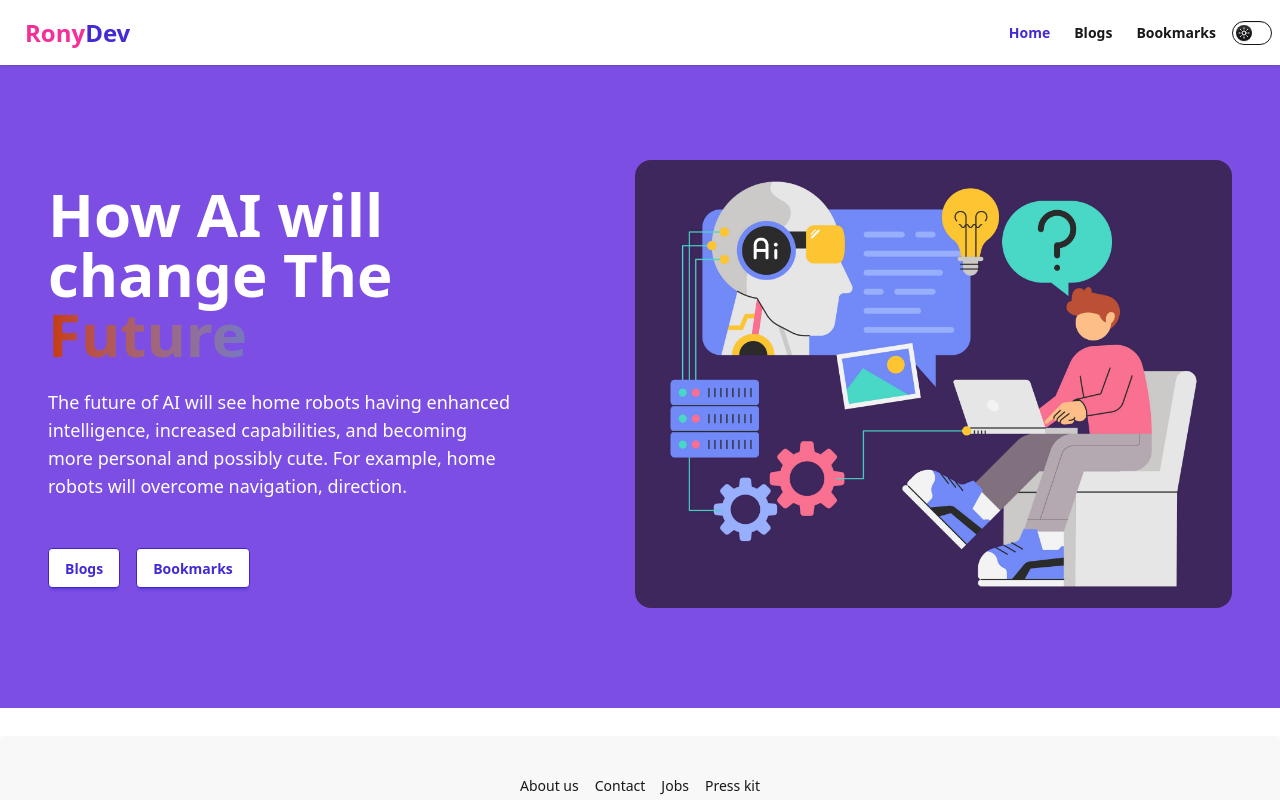
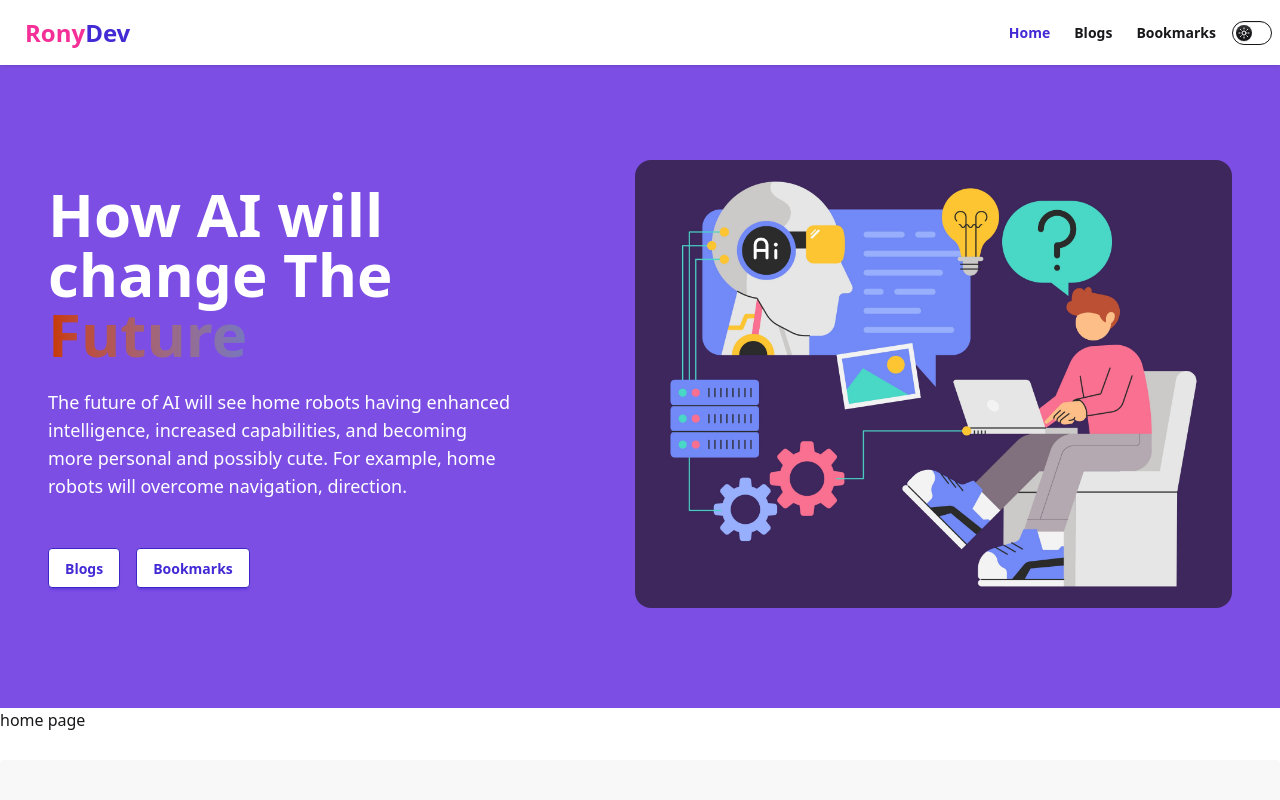
Before and after one commit to abuyusufrony/my-eid-pratice, a React (Vite) app: page / in a window 1280 px wide. Shown: the top 800 px of the page. Built offline with nearby package versions, Linux system fonts and the light colour scheme.

Commit message:
depoly-surge--added

```diff
--- a/src/Components/Pages/Home.jsx
+++ b/src/Components/Pages/Home.jsx
@@ -10,6 +10,7 @@ const Home = () => {
 
 
             <Banner></Banner>
+            <h2>home page</h2>
 
 
 
```
